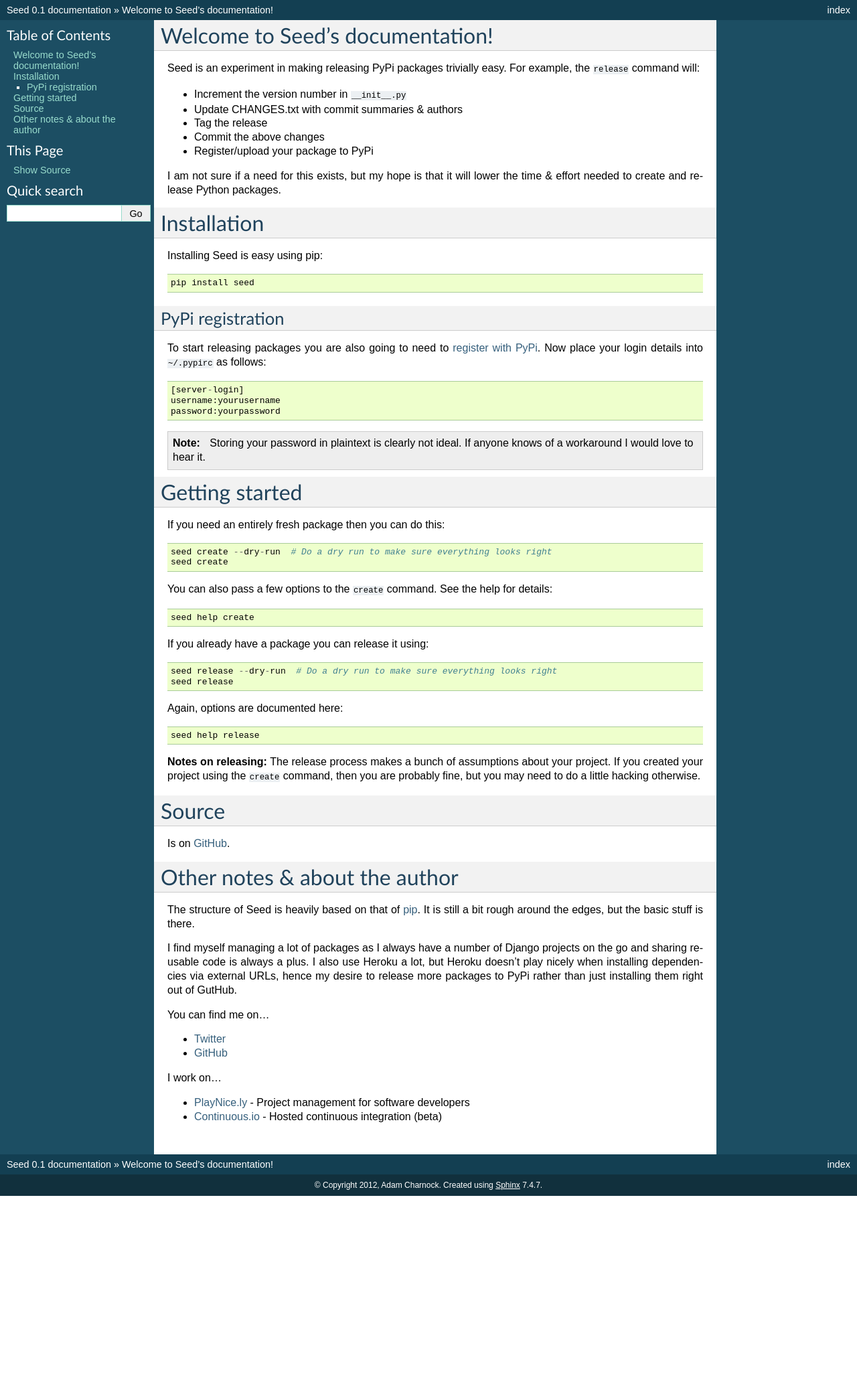
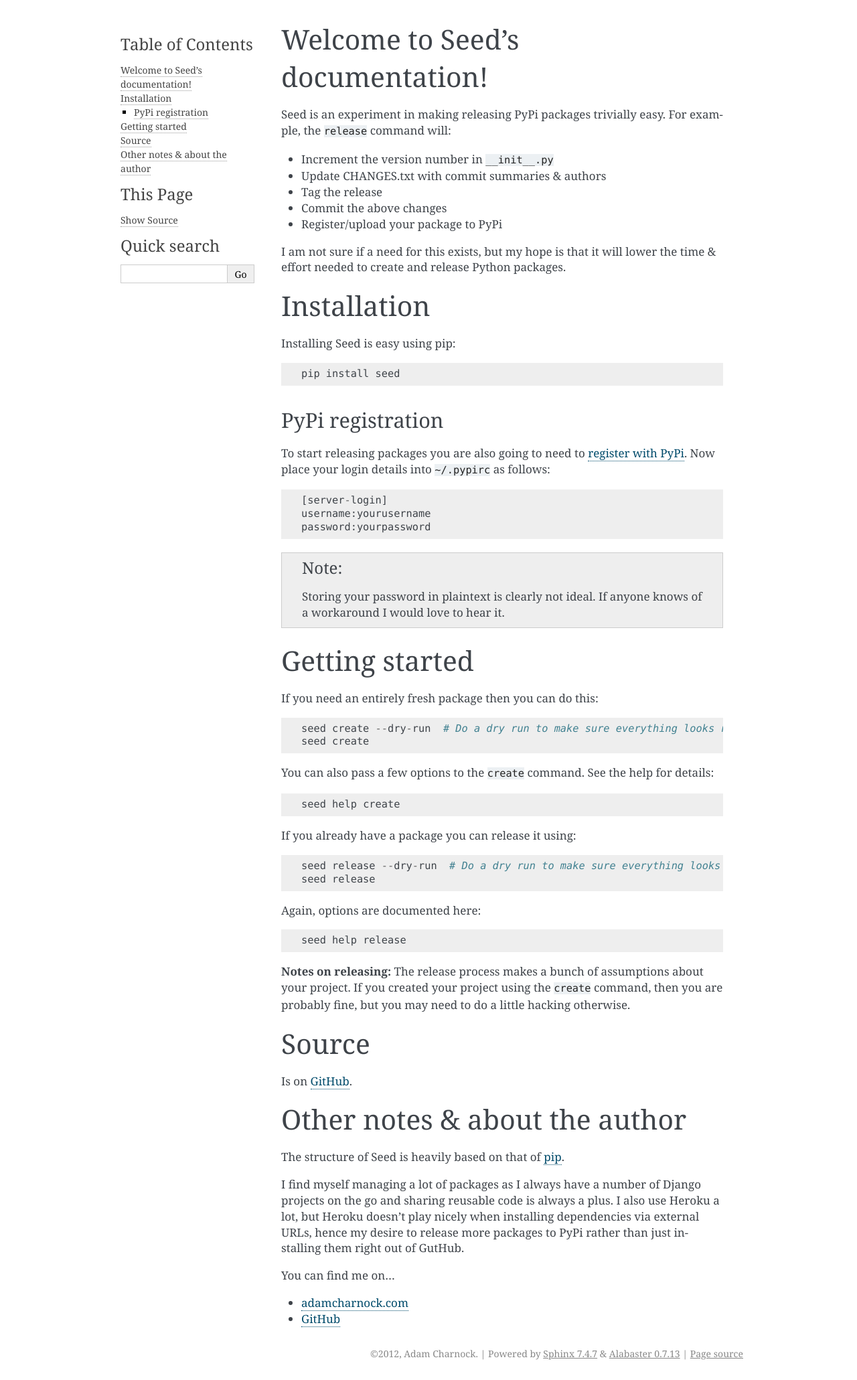
Before and after one commit to adamcharnock/seed, a Sphinx documentation site: the page built from docs/index.rst, in a window 1280 px wide. Shown: the whole page at 67% size. Built offline with Sphinx 7.4.7, drawn with Linux system fonts in a browser that asks for light colours; before the commit the page ends 1786 px from its top, so only the background shows below that.

Commit message:
Documentation cleanup

```diff
--- a/docs/conf.py
+++ b/docs/conf.py
@@ -91,7 +91,7 @@ pygments_style = 'sphinx'
 
 # The theme to use for HTML and HTML Help pages.  See the documentation for
 # a list of builtin themes.
-html_theme = 'default'
+html_theme = 'alabaster'
 
 # Theme options are theme-specific and customize the look and feel of a theme
 # further.  For a list of options available for each theme, see the
--- a/docs/index.rst
+++ b/docs/index.rst
@@ -80,7 +80,6 @@ Other notes & about the author
 ==============================
 
 The structure of Seed is heavily based on that of `pip <https://github.com/pypa/pip/>`_.
-It is still a bit rough around the edges, but the basic stuff is there.
 
 I find myself managing a lot of packages as I always have a number of Django projects on the go
 and sharing reusable code is always a plus. I also use Heroku a lot, but Heroku doesn't play
@@ -89,10 +88,5 @@ to PyPi rather than just installing them right out of GutHub.
 
 You can find me on...
 
-* `Twitter <http://twitter.com/adamcharnock>`_
+* `adamcharnock.com <https://adamcharnock.com>`_
 * `GitHub <http://github.com/adamcharnock>`_
-
-I work on...
-
-* `PlayNice.ly <http://playnice.ly>`_ - Project management for software developers
-* `Continuous.io <http://continuous.io>`_ - Hosted continuous integration (beta)
--- a/setup.py
+++ b/setup.py
@@ -9,7 +9,7 @@ setup(
     name='seed',
     version=__version__,
     author='Adam Charnock',
-    author_email='adam@playnice.ly',
+    author_email='adam@adamcharnock.com',
     packages=find_packages(),
     scripts=[],
     url='https://github.com/adamcharnock/seed',
```
Also changed, not shown: docs/todo.rst (deleted, +0 -17 lines).
